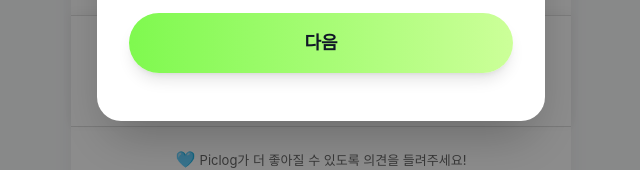
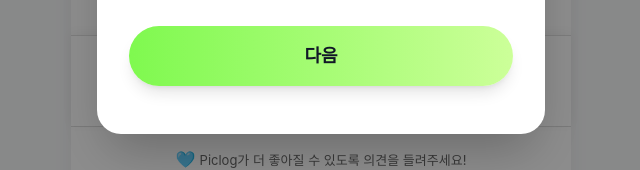
Before and after one commit to kkongkkong/piclog, a Next.js app: page / in a window 1280 px wide. Shown: the part 500-670 px from the top of the page, without its empty margins (319-959 px from the left). Built offline with nearby package versions, Linux system fonts and the light colour scheme; no server answers; the database is empty.

Commit message:
Fix onboarding subtitle line break and prevent button text wrap
- Add line break to onboarding step 1 subtitle
- Add whitespace-nowrap to upload button text to prevent wrapping

🤖 Generated with [Claude Code](https://claude.com/claude-code)

Co-Authored-By: Claude <noreply@anthropic.com>

```diff
--- a/components/Onboarding.tsx
+++ b/components/Onboarding.tsx
@@ -11,7 +11,7 @@ export default function Onboarding({ onStart }: OnboardingProps) {
     {
       icon: '📸',
       title: '사진만 올리면 하루가\n자동으로 정리돼요',
-      subtitle: '타임라인 위 사진은 자유롭게 이동,확대,회전이 가능해요',
+      subtitle: '타임라인 위 사진은 자유롭게\n이동,확대,회전이 가능해요',
     },
     {
       icon: '✨',
--- a/components/UploadBox.tsx
+++ b/components/UploadBox.tsx
@@ -94,7 +94,7 @@ export default function UploadBox({ onUploadSuccess, currentDate }: UploadBoxPro
         style={{ cursor: uploading ? 'not-allowed' : 'pointer' }}
       >
         <span className="text-3xl">➕</span>
-        <span className="text-sm font-medium">사진 추가하기</span>
+        <span className="text-sm font-medium whitespace-nowrap">사진 추가하기</span>
         <input
           id="file-upload"
           ref={fileInputRef}
```
